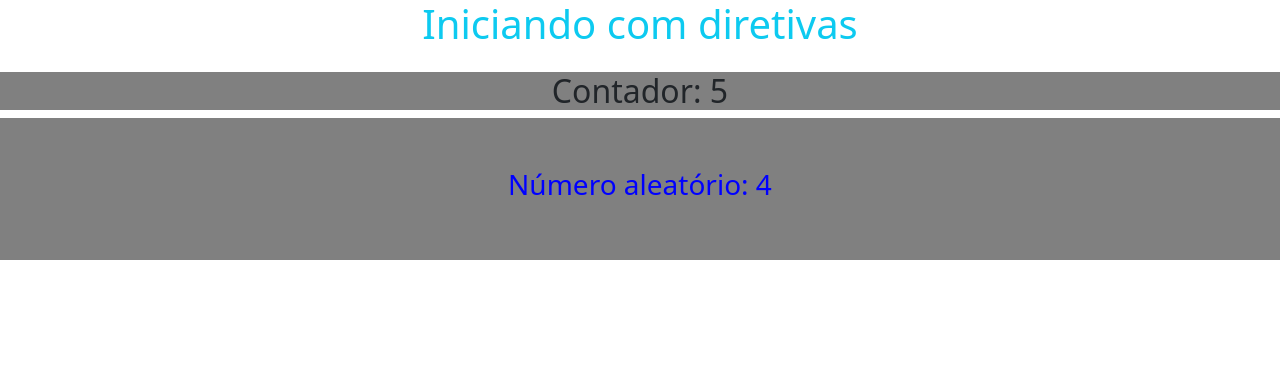
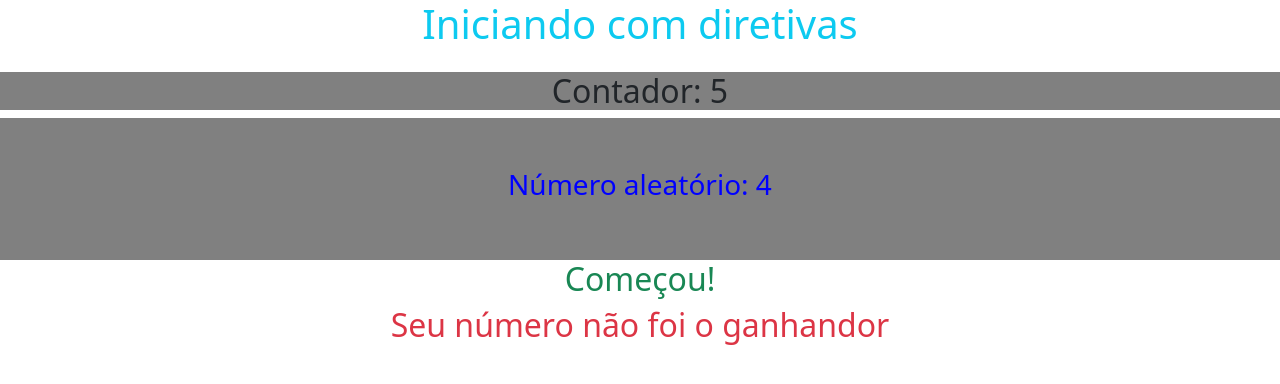
Before and after one commit to Daniel-Fonseca-da-Silva/Explorando-Diretivas-com-Angular, an Angular app: page / in a window 1280 px wide. Shown: the top 384 px of the page. Built offline with nearby package versions, Linux system fonts and the light colour scheme.

Commit message:
Implementando condicionais com ng-template

```diff
--- a/src/app/app.component.html
+++ b/src/app/app.component.html
@@ -2,6 +2,7 @@
 
 
 <!-- Diretivas de atributos -->
+<!-- Muda somente os atributos -->
 <div
 [ngStyle]="{ background: count < 5 ? 'red' : 'gray' }"
 [ngClass]="{ custom: count > 10 }"
@@ -17,4 +18,14 @@
 </div>
 
 <!-- Diretivas estruturais -->
-<h2 class="text-center text-warning" *ngIf="count>= 10">Atenção! poucos segundos para promoção!</h2>
+<!-- Muda a estrutura -->
+<h2 class="text-center text-warning" *ngIf="count >= 10; else menor">Atenção! poucos segundos para promoção!</h2>
+<h2 class="text-center text-danger" *ngIf="randomNumber === 10; else sorteado">Parabéns seus número foi sorteado!</h2>
+
+<ng-template #menor>
+  <h2 class="text-center text-success">Começou!</h2>
+</ng-template>
+
+<ng-template #sorteado>
+  <h2 class="text-center text-danger">Seu número não foi o ganhandor</h2>
+</ng-template>
```
